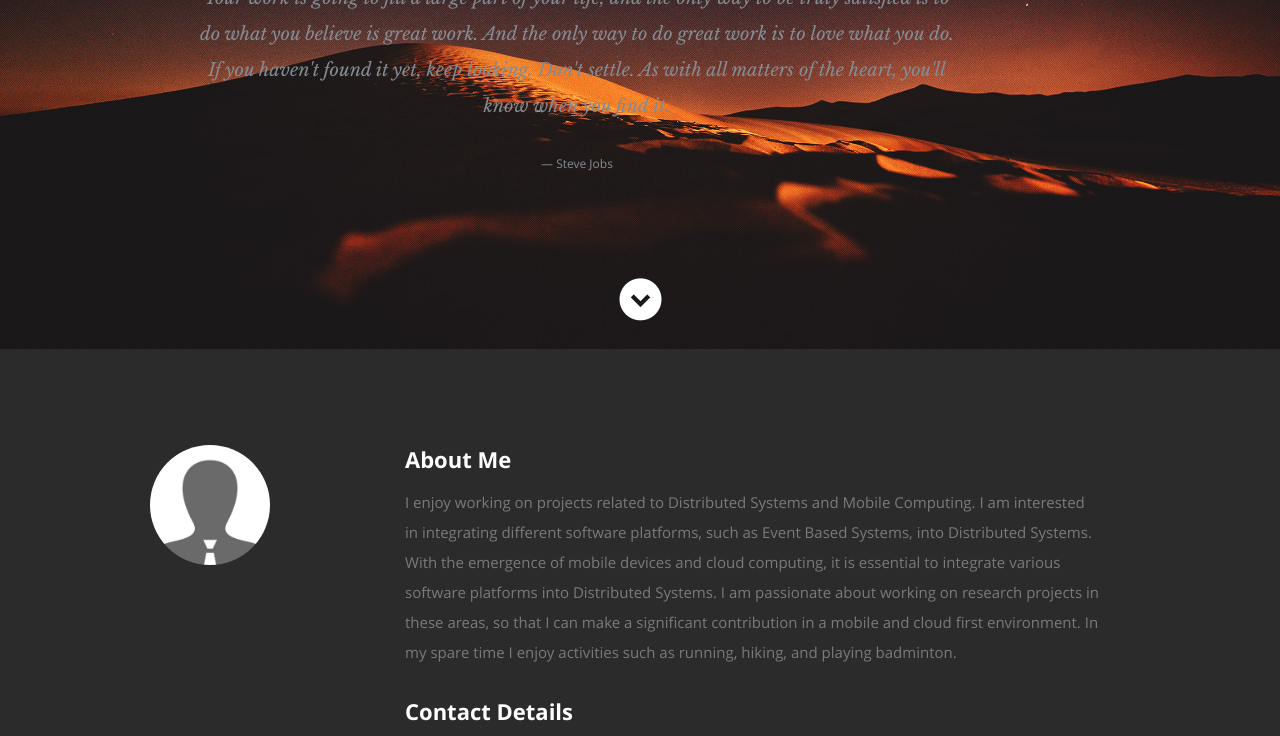
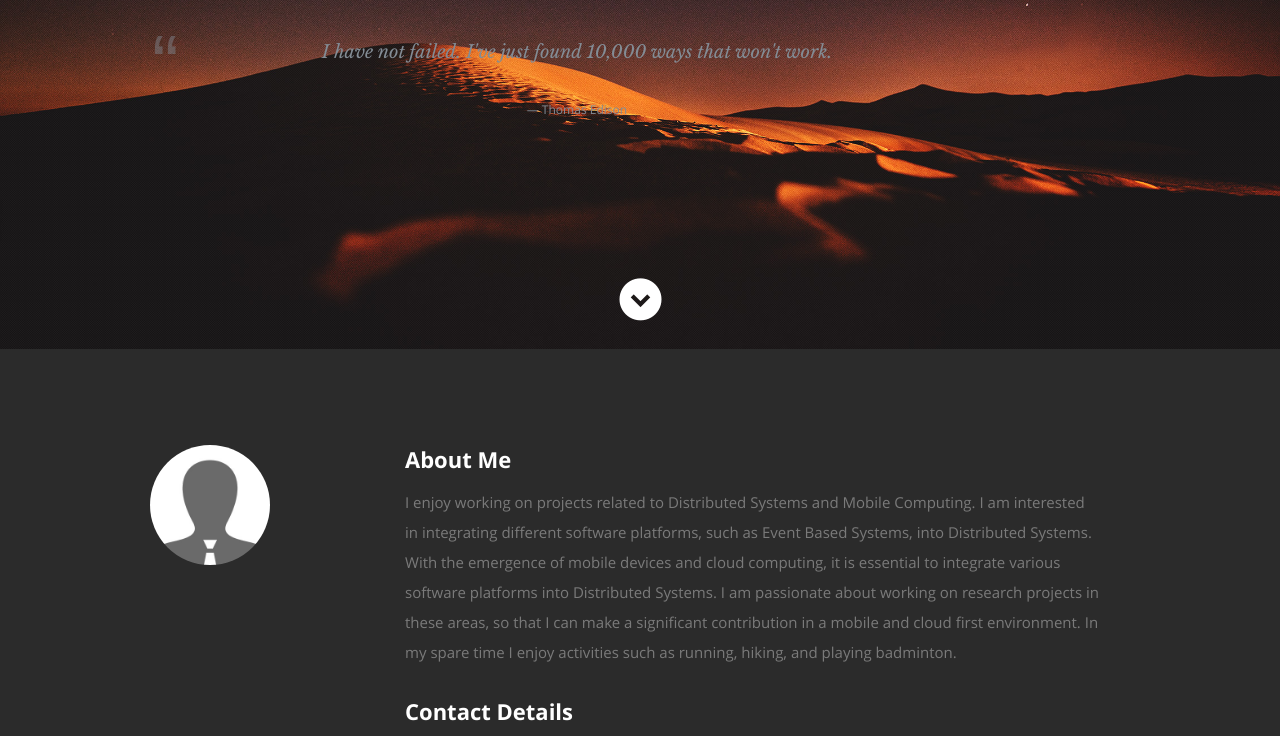
Before and after one commit to raghav0110/raghav0110.github.io, a plain HTML site: page index.html in a window 1280 px wide. Shown: the part 451-1187 px from the top of the page. Drawn offline with nearby package versions, Linux system fonts and the light colour scheme.

Commit message:
Updated research

```diff
--- a/index.html
+++ b/index.html
@@ -70,11 +70,9 @@
 
                      <li>
                         <blockquote>
-                           <p>Your work is going to fill a large part of your life, and the only way to be truly satisfied is
-                           to do what you believe is great work. And the only way to do great work is to love what you do.
-                           If you haven't found it yet, keep looking. Don't settle. As with all matters of the heart, you'll know when you find it.
+                           <p>I have not failed. I've just found 10,000 ways that won't work.
                            </p>
-                           <cite>Steve Jobs</cite>
+                           <cite>Thomas Edison</cite>
                         </blockquote>
                      </li> <!-- slide ends -->
                   </ul>
@@ -199,7 +197,7 @@
                <div class="twelve columns">
 
                   <p>
-                  During Summer 2012 I worked as at intern at LoadOut technologies, a startup in West Lafayette, IN. I worked on developing Android applications for local agriculture radio station networks. I developed audio and video playback features, and synchronized news feeds on the application with radio station servers. I also worked on a multimedia feature for a social agronomy application.
+                  During Summer 2012 I worked as an intern at LoadOut technologies, a startup in West Lafayette, IN. I worked on developing Android applications for local agriculture radio station networks. I developed audio and video playback features, and synchronized news feeds on the application with radio station servers. I also worked on a multimedia feature for a social agronomy application.
                   </p>
 
                </div>
```
